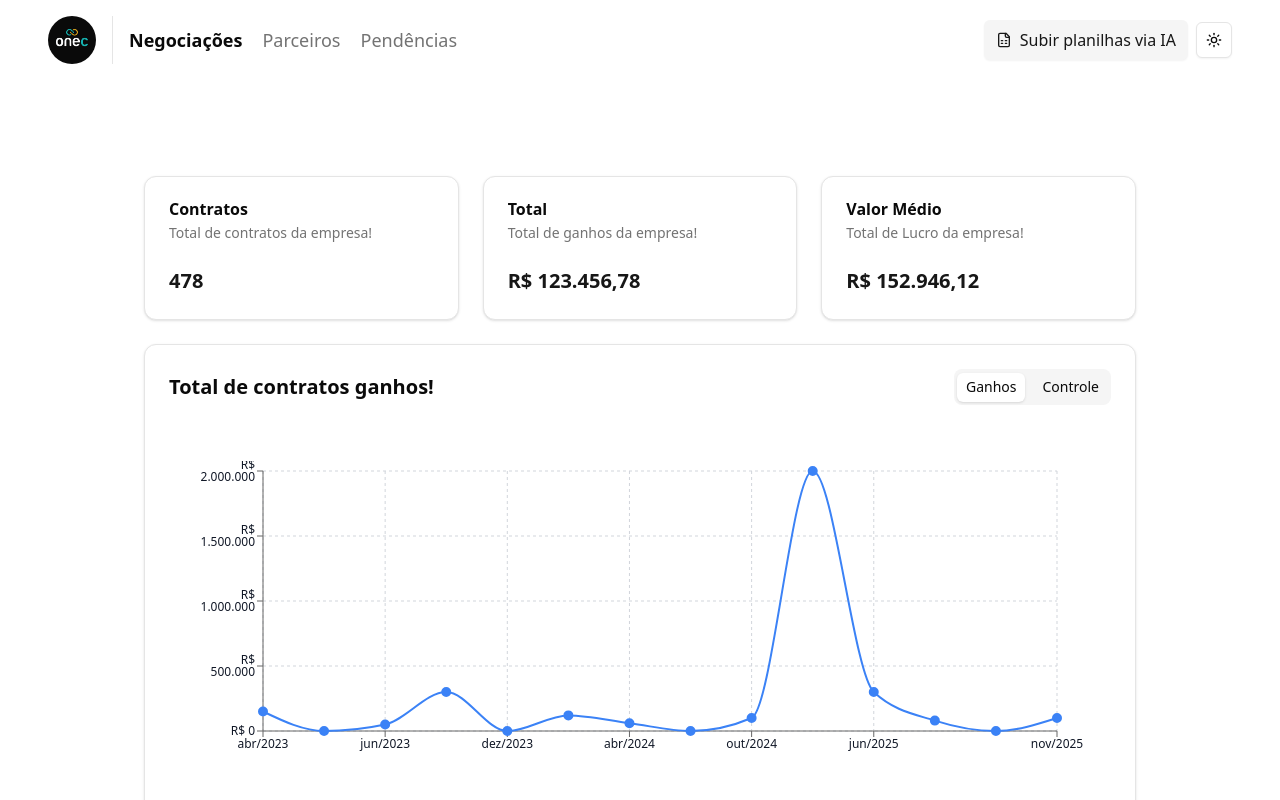
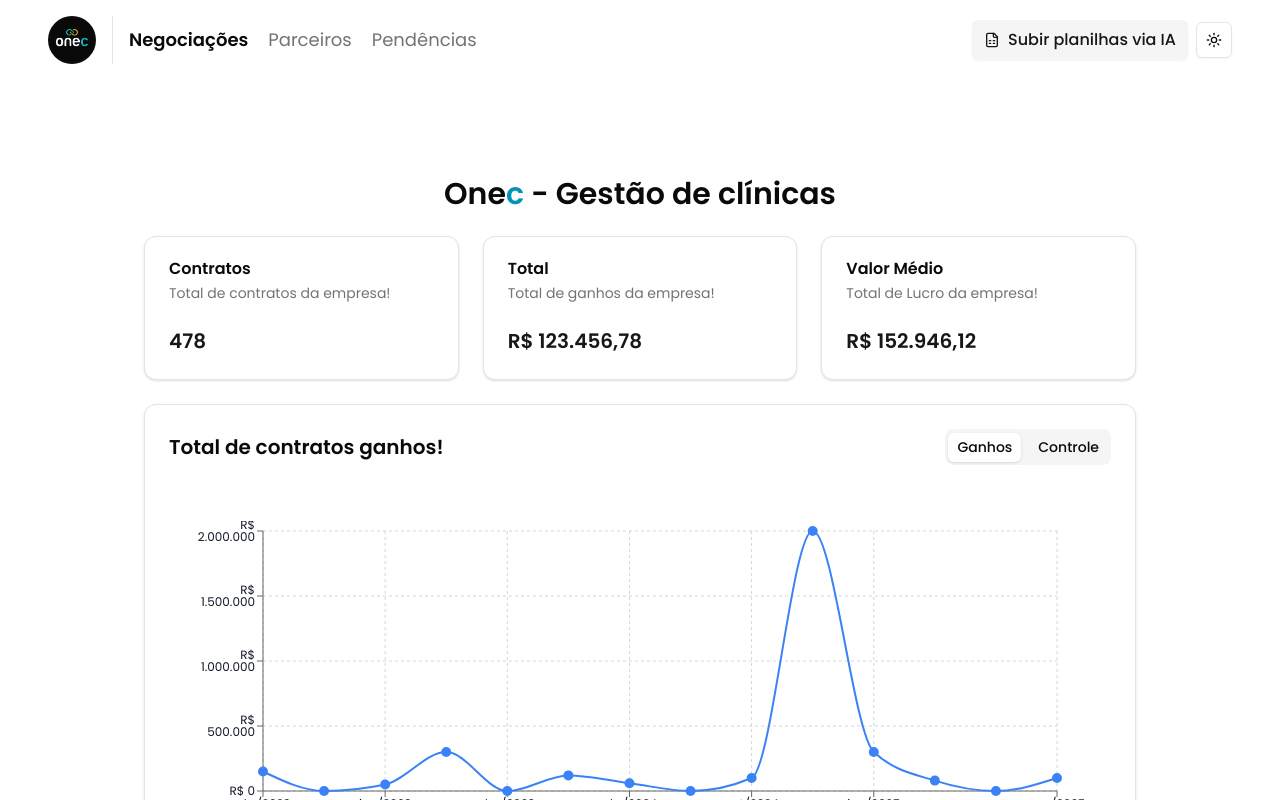
Before and after one commit to GuilhermeBuenoReis/Onec-frellancer, a React (Vite) app: page /app/negotiation in a window 1280 px wide. Shown: the top 800 px of the page. Built offline with nearby package versions, Linux system fonts and the light colour scheme.

Commit message:
Configuração de uma nova fonte

```diff
--- a/index.html
+++ b/index.html
@@ -2,12 +2,12 @@
 <html lang="en">
   <head>
     <meta charset="UTF-8" />
-    <link rel="icon" type="image/svg+xml" href="/vite.svg" />
+    <link rel="icon" type="image/svg+xml" href="/onec_logo_redonda" />
     <meta name="viewport" content="width=device-width, initial-scale=1.0" />
     <title>Onec - Gestão de Clínica</title>
   </head>
   <body>
-    <div id="root"></div>
+    <div id="root" class="font-poppins"></div>
     <script type="module" src="/src/main.tsx"></script>
   </body>
 </html>
--- a/package.json
+++ b/package.json
@@ -10,6 +10,7 @@
     "preview": "vite preview"
   },
   "dependencies": {
+    "@fontsource/poppins": "^5.2.6",
     "@hookform/resolvers": "^5.1.1",
     "@radix-ui/react-dialog": "^1.1.14",
     "@radix-ui/react-dropdown-menu": "^2.1.15",
--- a/src/components/shared/mode-toggle.tsx
+++ b/src/components/shared/mode-toggle.tsx
@@ -15,20 +15,29 @@ export function ModeToggle() {
   return (
     <DropdownMenu>
       <DropdownMenuTrigger asChild>
-        <Button variant="outline" size="icon">
+        <Button variant="outline" size="icon" className="cursor-pointer">
           <Sun className="h-[1.2rem] w-[1.2rem] scale-100 rotate-0 transition-all dark:scale-0 dark:-rotate-90" />
           <Moon className="absolute h-[1.2rem] w-[1.2rem] scale-0 rotate-90 transition-all dark:scale-100 dark:rotate-0" />
           <span className="sr-only">Toggle theme</span>
         </Button>
       </DropdownMenuTrigger>
       <DropdownMenuContent align="end">
-        <DropdownMenuItem onClick={() => setTheme('light')}>
+        <DropdownMenuItem
+          onClick={() => setTheme('light')}
+          className="cursor-pointer"
+        >
           Light
         </DropdownMenuItem>
-        <DropdownMenuItem onClick={() => setTheme('dark')}>
+        <DropdownMenuItem
+          onClick={() => setTheme('dark')}
+          className="cursor-pointer"
+        >
           Dark
         </DropdownMenuItem>
-        <DropdownMenuItem onClick={() => setTheme('system')}>
+        <DropdownMenuItem
+          onClick={() => setTheme('system')}
+          className="cursor-pointer"
+        >
           System
         </DropdownMenuItem>
       </DropdownMenuContent>
--- a/src/features/app/pages/negotiation/negotiation.tsx
+++ b/src/features/app/pages/negotiation/negotiation.tsx
@@ -16,6 +16,10 @@ export function Negotiation() {
      flex flex-col items-center gap-6 lg:gap-10"
     >
       <div className="w-full max-w-7xl flex flex-col gap-6">
+        <h1 className="text-center text-3xl font-semibold">
+          One<span className="text-cyan-600">c</span> - Gestão de clínicas
+        </h1>
+
         <SectionCards />
 
         <NegotiationTabAction />
--- a/src/index.css
+++ b/src/index.css
@@ -1,4 +1,6 @@
+@import url('https://fonts.googleapis.com/css2?family=Poppins:wght@400;500;600;700&display=swap');
 @import "tailwindcss";
+
 @import "tw-animate-css";
 
 @custom-variant dark (&:is(.dark *));
@@ -100,6 +102,7 @@
   --color-sidebar-primary: var(--sidebar-primary);
   --color-sidebar-foreground: var(--sidebar-foreground);
   --color-sidebar: var(--sidebar);
+  --font-poppins: "Poppins", sans-serif;
 }
 
 @layer base {
@@ -107,6 +110,6 @@
     @apply border-border outline-ring/50;
   }
   body {
-    @apply bg-background text-foreground;
+    @apply font-sans bg-background text-foreground;
   }
 }
--- a/src/main.tsx
+++ b/src/main.tsx
@@ -1,8 +1,8 @@
 import { StrictMode } from 'react';
 import { createRoot } from 'react-dom/client';
-import './index.css';
 import { App } from './root/app.tsx';
 import { ThemeProvider } from './components/shared/theme-provider.tsx';
+import './index.css';
 
 createRoot(document.getElementById('root')!).render(
   <StrictMode>
```
Also changed, not shown: public/onec_logo_redonda.svg (added), 1 other file (tests, documents, lock files or other folders).
